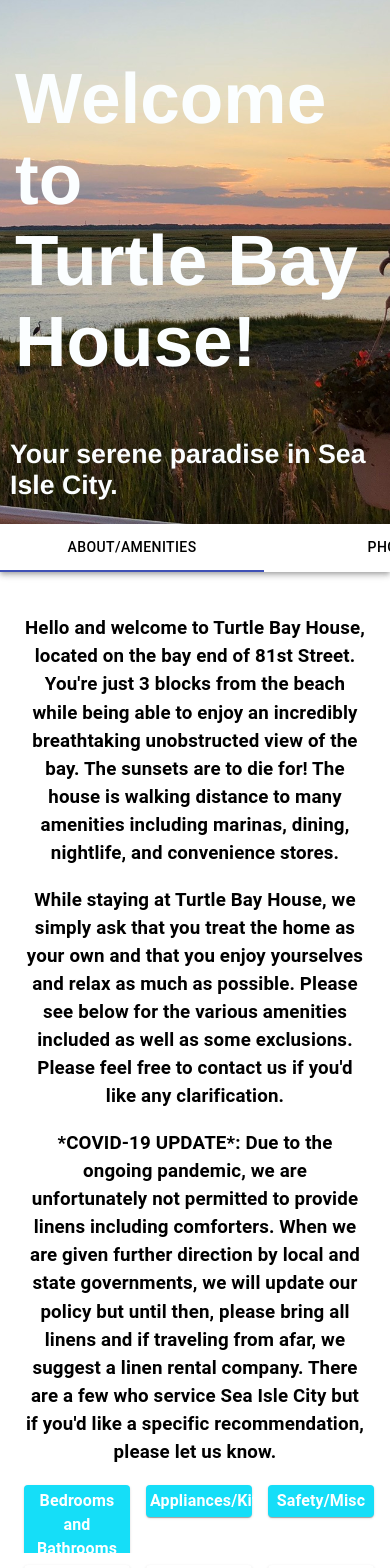
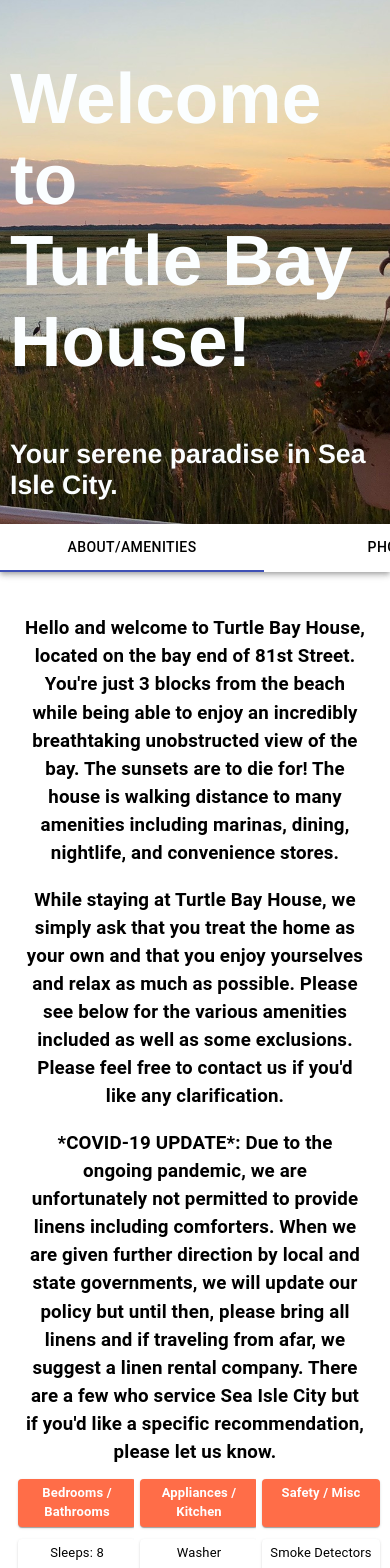
Before and after one commit to mshertz-dev/turtle-bay-house, a React (Create React App) app: page / in a window 390 px wide. Shown: the top 1568 px of the page. Built offline with nearby package versions, Linux system fonts and the light colour scheme.

Commit message:
amenities tab fully styled for both mobile and desktop

```diff
--- a/src/App.css
+++ b/src/App.css
@@ -13,20 +13,13 @@
   pointer-events: none;
 }
 
-/* @media (prefers-reduced-motion: no-preference) {
-  .App-logo {
-    animation: App-logo-spin infinite 20s linear;
-  }
-} */
 
 .App-header {
-  /* background-color: rgb(251, 254, 255); */
   background: url("pic1.JPEG") no-repeat center center;
   background-size: cover;
   font-family: Helvetica, Arial, sans-serif;
   width: 100%;
   height: auto;
-  /* min-height: 100vh; */
   display: flex;
   flex-direction: column;
   overflow-x: auto;
@@ -37,23 +30,14 @@
   color: rgb(251, 254, 255);
   margin-top: 0px;
   padding-top: 0px;
-  /* color: coral; */
 }
 
-#header-card {
-  background-color: #15def8;
-  color: white;
-  border-color: powderblue;
-  width: 100%;
-  font-weight: 600;
-}
+
 
 #Header-main-text {
   position: relative;
   font-size: 2em;
   text-align: left;
-  top: 0px;
-  left: 5px;
   margin-top: 5px;
   padding-top: 5px;
   margin-left: 5px;
@@ -71,41 +55,6 @@
   padding-top: 5px;
   margin-left: 5px;
   padding-left: 5px;
-  display: flex;
-  flex-direction: column;
-}
-
-#headerCard {
-  background-color: #15def8;
-  color: white;
-  border-color: powderblue;
-  width: 100%;
-  font-weight: 600;
-}
-
-#Header-main-text {
-  position: relative;
-  font-size: 2em;
-  text-align: left;
-  top: 0px;
-  left: 5px;
-  /* margin-top: 5px;
-  padding-top: 5px;
-  margin-left: 5px;
-  padding-left: 5px; */
-  display: flex;
-  flex-direction: column;
-}
-
-#Header-sub-text {
-  position: relative;
-  text-align: left;
-  position: left;
-  font-size: 1.5em;
-  /* margin-top: 5px;
-  padding-top: 5px;
-  margin-left: 5px;
-  padding-left: 5px; */
   display: flex;
   flex-direction: column;
 }
@@ -130,14 +79,24 @@ body {
   width: 100%;
 }
 
-
+#header-card {
+  background-color: #15def8;
+  background-color: #ff6d48;
+  color: white;
+  border-color: powderblue;
+  width: 100%;
+  height: 40px;
+  font-size: small;
+  font-weight: 600;
+}
 
 #amenities-card {
   background-color: white;
   color:black;
   border-color: powderblue;
   width: 100%;
-  height: auto;
+  height: 40px;
+  font-size: small;
 }
 
 #amenities-container {
@@ -145,7 +104,8 @@ body {
   color:black;
   border-color: powderblue;
   width: 100%;
-  height: 80px;
+  height: 60px;
+  padding: 6px;
 }
 
 #testing123 {
@@ -170,7 +130,6 @@ body {
   color:black;
   border-color: powderblue;
   width: 100%;
-  variant:"fullWidth";
 }
 
 #tabs {
@@ -213,8 +172,15 @@ body {
   #activity-pic {
     display: block;
   }
+
+  #header-card {
+    height: auto;
+    font-size: medium;
+  }
+
   #amenities-card {
     height: auto;
+    font-size: medium;
   }
   #amenities-container {
    height: auto;
@@ -225,8 +191,6 @@ body {
   display: flex;
   flex-direction: row;
   order: 2;
-  /* margin-left: 5%;
-  margin-right: 5%; */
 }
 
 #things-to-do-info {
--- a/src/components/Amenities.jsx
+++ b/src/components/Amenities.jsx
@@ -25,13 +25,13 @@ export default function Amenities() {
       <Grid container spacing={3}>
       {/* new row 1*/}
       <Grid item xs={4} id='amenities-container'>
-          <Paper className={classes.paper} id='header-card'>Bedrooms and Bathrooms</Paper>
+          <Paper className={classes.paper} id='header-card'>Bedrooms / Bathrooms</Paper>
         </Grid>
         <Grid item xs={4} id='amenities-container'>
-          <Paper className={classes.paper} id='header-card'>Appliances/Kitchen</Paper>
+          <Paper className={classes.paper} id='header-card'>Appliances / Kitchen</Paper>
         </Grid>
         <Grid item xs={4} id='amenities-container'>
-          <Paper className={classes.paper} id='header-card'>Safety/Misc</Paper>
+          <Paper className={classes.paper} id='header-card'>Safety / Misc</Paper>
         </Grid>
         {/* new row 2*/}
         <Grid item xs={4} id='amenities-container'>
@@ -117,7 +117,7 @@ export default function Amenities() {
           <Grid item xs={4} id='amenities-container'>
           <Paper className={classes.paper} id='amenities-card'>Linens: No</Paper>
         </Grid>
-        <Grid item xs={4}>
+        <Grid item xs={4} id='amenities-container'>
           <Paper className={classes.paper} id='amenities-card'>Roku Streaming</Paper>
         </Grid>
         <Grid item xs={4} id='amenities-container'>
--- a/src/components/Tabs.jsx
+++ b/src/components/Tabs.jsx
@@ -70,7 +70,6 @@ export default function ScrollableTabsButtonAuto() {
           onChange={handleChange}
           indicatorColor="primary"
           textColor="primary"
-          centered
           variant="scrollable"
           scrollButtons="auto"
           aria-label="scrollable auto tabs example"
```
Also changed, not shown: 1 other file (tests, documents, lock files or other folders).
